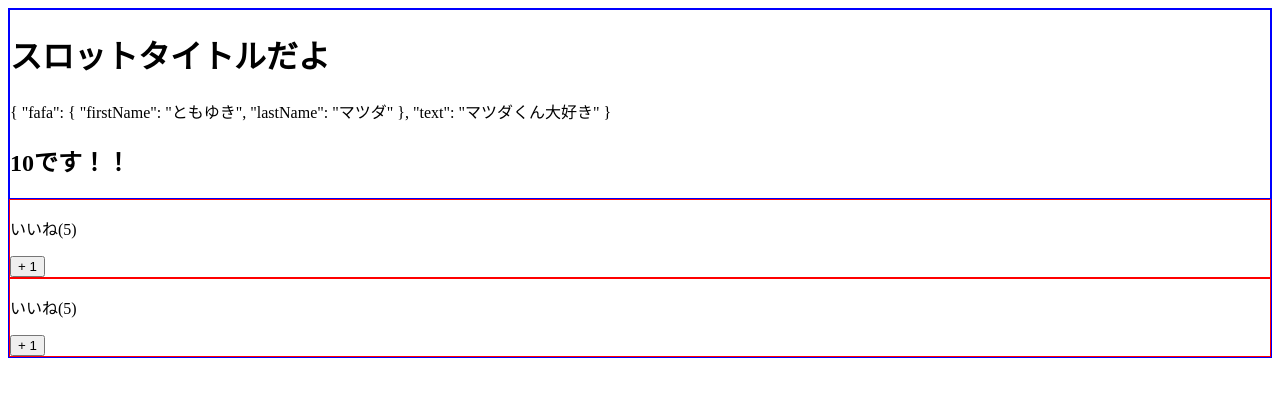
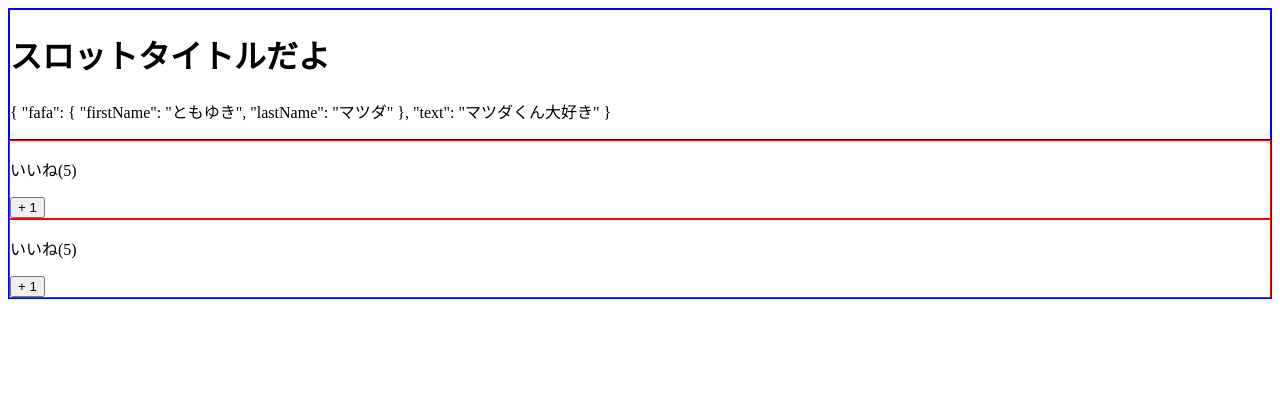
Before and after one commit to TomoyukiMatsuda/practice-Vue_CLI, a Vue app: page / in a window 1280 px wide. Shown: the top 396 px of the page. Built offline with nearby package versions, Linux system fonts and the light colour scheme.

Commit message:
スロットの学習

```diff
--- a/src/App.vue
+++ b/src/App.vue
@@ -1,14 +1,11 @@
 <template>
   <div>
-    <LikeHeader>
-      <template v-slot:title="sp">
-        <h1>スロットタイトルだよ</h1>
-        <p>{{ sp }}</p>
-      </template>
-      <template v-slot:num>
-        <h2>{{ number }}です！！</h2>
-      </template>
+    <LikeHeader #default="slotProps">
+      <h1>スロットタイトルだよ</h1>
+      <p>{{ slotProps }}</p>
     </LikeHeader>
+
+
     <LikeNumber :total-number="number" @my-click="incrementNumber"></LikeNumber> <!-- コンポーネントの呼び出し !-->
     <LikeNumber :total-number="number"></LikeNumber>
   </div>
--- a/src/components/LikeHeader.vue
+++ b/src/components/LikeHeader.vue
@@ -1,7 +1,6 @@
 <template>
   <div>
-    <slot name="title" :fafa="user" text="マツダくん大好き"></slot>
-    <slot name="num"></slot>
+    <slot :fafa="user" text="マツダくん大好き"></slot>
   </div>
 </template>
 
```
